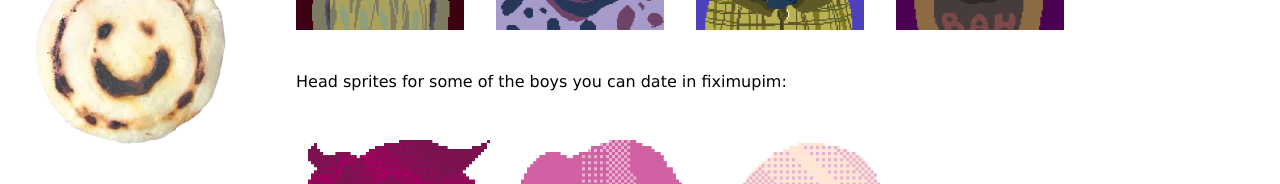
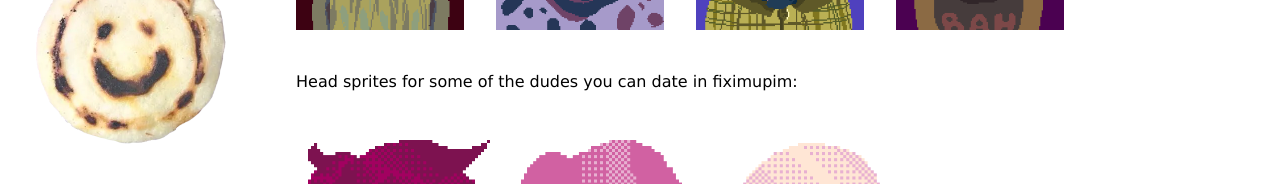
Before and after one commit to crackrepacktorrent/portfolio, a SvelteKit app: page /art in a window 1280 px wide. Shown: the part 228-412 px from the top of the page. Built offline with nearby package versions, Linux system fonts and the light colour scheme.

Commit message:
boys to dudes

```diff
--- a/src/routes/art/+page.svelte
+++ b/src/routes/art/+page.svelte
@@ -20,7 +20,7 @@
 </div>
 
 <div>
-    <h1 class="pb-10">Head sprites for some of the boys you can date in fiximupim:</h1>
+    <h1 class="pb-10">Head sprites for some of the dudes you can date in fiximupim:</h1>
     <div class="grid grid-cols-3 gap-4 w-[80%]">
         <img src={nerdy} alt="" class="grid-col-1">
         <img src={playful} alt="" class="grid-col-2">
```
